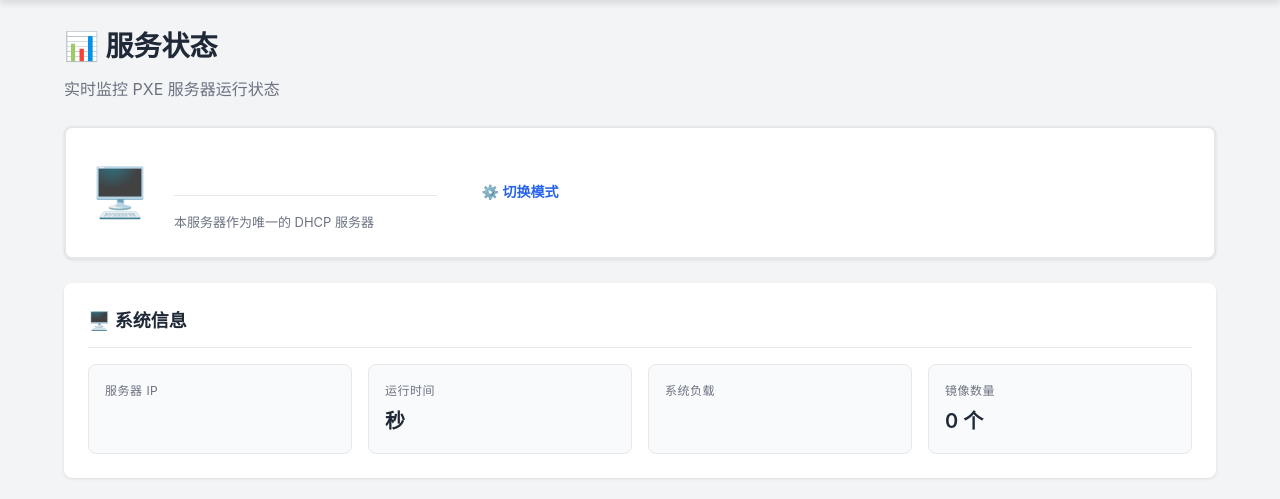
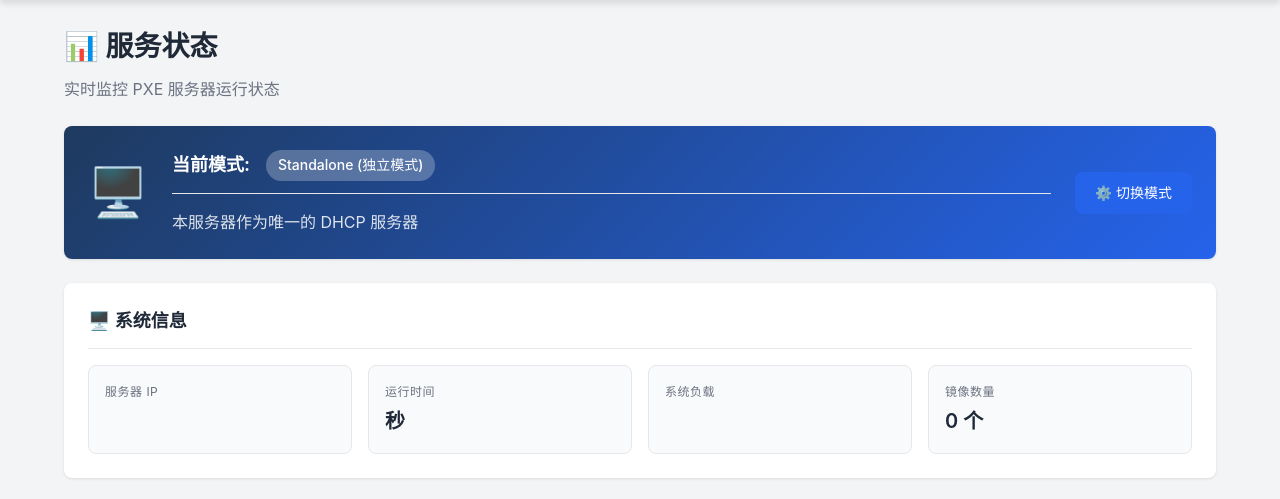
Before and after one commit to thluozw/pxe-server, a Flask app: template webui/templates/index.html in a window 1280 px wide. Shown: the part 60-559 px from the top of the page. Run offline with Flask 3, Linux system fonts and the light colour scheme; the template is opened without the code that fills it, so the values that code supplies are empty; parts of the project's set-up code (start-up, migrations or seed data) failed here and were passed over.

Commit message:
Fix mode card colors and service script path

```diff
--- a/webui/app.py
+++ b/webui/app.py
@@ -445,7 +445,7 @@ def service_control(action):
     try:
         if action == 'start':
             # 启动所有 PXE 服务
-            code, out, err = run_cmd('bash /scripts/start-services.sh', timeout=60)
+            code, out, err = run_cmd('bash /app/scripts/start-services.sh', timeout=60)
             if code == 0:
                 return jsonify({'success': True, 'message': '所有服务已启动'})
             else:
@@ -458,7 +458,7 @@ def service_control(action):
 
         elif action == 'restart':
             # 重启所有 PXE 服务
-            code, out, err = run_cmd('bash /scripts/restart-services.sh', timeout=90)
+            code, out, err = run_cmd('bash /app/scripts/restart-services.sh', timeout=90)
             if code == 0:
                 return jsonify({'success': True, 'message': '所有服务已重启'})
             else:
--- a/webui/static/css/style.css
+++ b/webui/static/css/style.css
@@ -40,10 +40,31 @@ body {
    Mode Card (首页模式显示)
    ============================================================================ */
 
+/* 首页模式卡片 - 深色渐变背景 */
+.mode-card-home {
+    background: linear-gradient(135deg, #1e3a5f, #2563eb) !important;
+    color: white !important;
+    padding: 24px;
+}
+
+.mode-card-home h2 {
+    color: white !important;
+}
+
+.mode-card-home .mode-desc {
+    color: rgba(255,255,255,0.85) !important;
+}
+
+/* 配置页模式选择器卡片 */
 .mode-card {
-    background: linear-gradient(135deg, #1e3a5f, #2563eb);
-    color: white;
-    padding: 24px;
+    display: flex;
+    align-items: center;
+    gap: 16px;
+    padding: 20px;
+    background: var(--gray-50);
+    border: 2px solid var(--gray-200);
+    border-radius: var(--radius);
+    transition: all 0.2s;
 }
 
 .mode-card h2 {
--- a/webui/templates/index.html
+++ b/webui/templates/index.html
@@ -9,7 +9,7 @@
 </div>
 
 <!-- 模式切换卡片 -->
-<div class="card mode-card">
+<div class="card mode-card-home">
     <div class="mode-info-display">
         <div class="mode-icon-large">
             {% if config.dhcp_mode == 'proxy' %}🔄{% else %}🖥️{% endif %}
```
